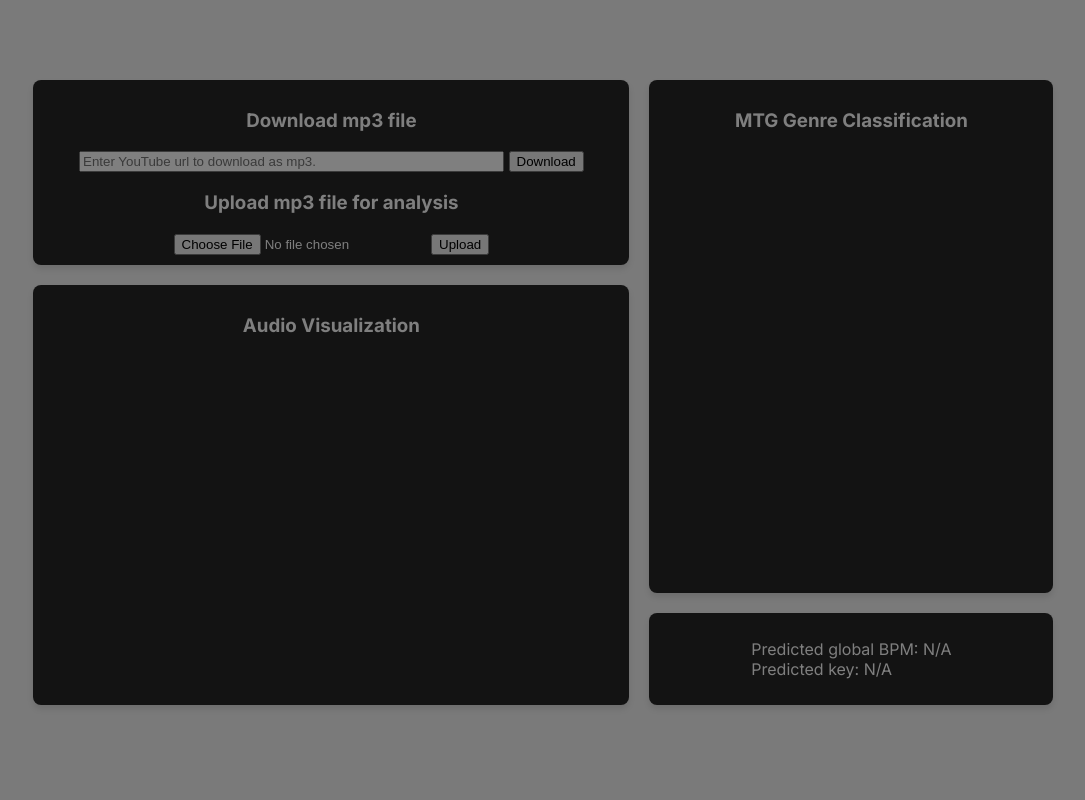
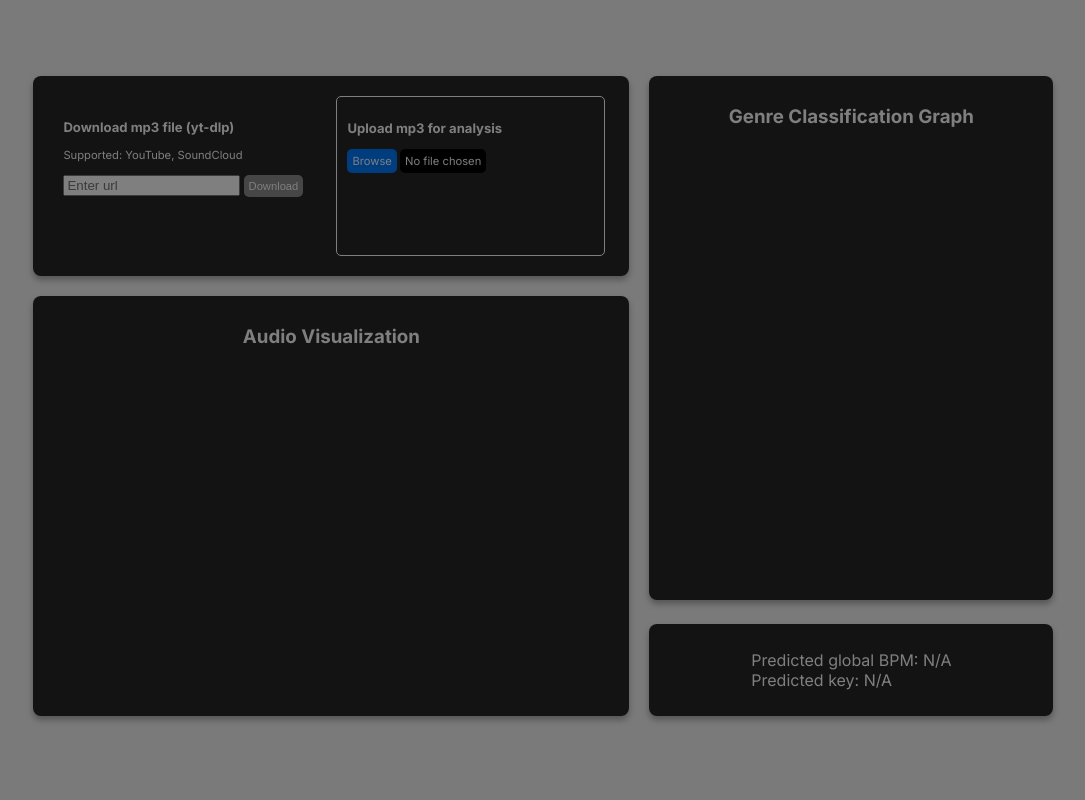
Before and after one commit to bmai1/museko, a Flask app: page / in a window 1280 px wide. Shown: the whole page, without its empty margins (101-1186 px from the left). Run offline with Flask 3, Linux system fonts and the light colour scheme.

Commit message:
Draggable components

```diff
--- a/museko/static/styles.css
+++ b/museko/static/styles.css
@@ -3,7 +3,7 @@
     margin: 0;
     font-family: 'Inter', sans-serif;
     background: #f5f5f5;
-    overflow: hidden;
+    /* overflow: hidden; */
 }
 
 #overlay {
@@ -70,8 +70,8 @@
         "download-upload genre-plot"
         "visualizer genre-plot"
         "visualizer analysis";
-    grid-gap: 20px;
-    padding: 10vh 10.5vw;
+    gap: 20px;
+    padding: 9.5vh 10.5vw;
 }
 
 .download-upload, .visualizer, .genre-plot, .analysis {
@@ -80,14 +80,89 @@
     align-items: center;
     padding: 10px;
     border-radius: 8px;
-    box-shadow: 0 4px 6px rgba(0, 0, 0, 0.1);
+    box-shadow: 0 4px 6px rgba(0, 0, 0, 0.3);
     background-color: rgb(39, 39, 39);
     color: white;
+    /* cursor: move; */
 }
 
 .download-upload {
     width: 45vw;
+    height: 22.5vh;
+    display: grid;
+    grid-template-columns: 1fr 1fr;
     grid-area: download-upload;
+    gap: 10px;
+}
+
+#download-container, #upload-container {
+    width: 21vw;
+    height: 20vh;
+    font-size: 0.7rem;
+    padding: 10px;
+    box-sizing: border-box;
+    border-radius: 5px;
+}
+
+#download-container {
+    margin-left: 10px;
+    /* width: 20vw; */
+    /* background-color: red; */
+}
+
+#download-button {
+    font-size: 0.7rem;
+    color: #fff;
+    background-color: #8d8d8d;
+    margin: 2px 0;
+    padding: 5px;
+    border: 0;
+    border-radius: 5px;
+}
+
+#upload-container {
+    /* background-color: blue; */
+    border: 1px solid white;
+    transition: background-color 0.3s;
+}
+
+#upload-container.dragover {
+    background-color: rgb(102, 102, 102);
+}
+
+.file-label {
+    display: inline-block;
+    background-color: #007bff;
+    padding: 5px;
+    color: #fff;
+    border-radius: 5px;
+    cursor: pointer;
+    white-space: nowrap;
+    overflow: hidden;
+    text-overflow: ellipsis;
+}
+
+.file-name {
+    display: inline-block;
+    max-width: 75%;
+    white-space: nowrap;
+    overflow: hidden;
+    text-overflow: ellipsis;
+    color: #ffffff;
+    padding: 5px;
+    border-radius: 5px;
+}
+
+#upload-button {
+    font-size: 0.7rem;
+    display: none;
+    border: 0;
+    background-color: #8d8d8d;
+    padding: 5px;
+    margin-right: 5px;
+    color: #fff;
+    border-radius: 5px;
+    cursor: pointer;
 }
 
 .visualizer {
@@ -115,6 +190,7 @@
 
 .genre-plot {
     width: 30vw;
+    height: 63vh;
     grid-area: genre-plot;
 }
 
@@ -135,7 +211,7 @@
 }
 
 #matplotlib-fig {
-    width: 90%;
+    width: 80%;
     opacity: 0;
     transition: opacity 0.5s ease;
 }
--- a/museko/templates/index.html
+++ b/museko/templates/index.html
@@ -11,12 +11,13 @@
 
     <link rel="stylesheet" href="https://fonts.googleapis.com/css2?family=Inter:wght@100..900&family=Space+Grotesk:wght@300..700&display=swap">
     <link rel="stylesheet" href="https://fonts.googleapis.com/css2?family=Inter:wght@100..900&display=swap">
+    <link rel='stylesheet' href='https://fonts.googleapis.com/css?family=Pacifico'>
 </head>
 <body>
     <div id="overlay"></div>
     <div id="welcomeDiv">
         <h1>Welcome to <span id="museko-text">Museko!</span></h1>
-        <img id="museko-yotsuba" src="{{ url_for('static', filename='museko.png') }}" alt="Museko Yotsuba">
+        <img id="museko-yotsuba" src="{{ url_for('static', filename='yotsuba.png') }}" alt="Museko Yotsuba">
         <p>
             Museko is an online music analysis tool that classifies song genres using open-source Essentia TensorFlow models.<br>
             Includes real-time audio visualization, BPM/key detection, and an mp3 downloader.
@@ -25,43 +26,51 @@
     </div>
 
     <div class="grid-container">
-        <div class="download-upload">
-            <h3>Download mp3 file</h3>
-            <form id="mp3_download" method="post" action="/download">
-                <input type="text" name="url", id="urlInput" placeholder="Enter YouTube url to download as mp3." size="50">
-                <input type="submit" value="Download">
-                <br>
-                <span id="download_status"></span>
-            </form>
-
-            <h3>Upload mp3 file for analysis</h3>
-            <form id="mp3_upload" method="post" enctype="multipart/form-data">
-                <input type="file" name="file" id="fileInput">
-                <input type="submit" value="Upload">
-            </form>
+        <div class="draggable download-upload">
+            <div id="download-container">
+                <h3>Download mp3 file (yt-dlp)</h3>
+                <p>Supported: YouTube, SoundCloud</p>
+                <form id="mp3-download" method="post" action="/download">
+                    <input type="text" name="url" id="urlInput" placeholder="Enter url" size="19">
+                    <input id="download-button" type="submit" value="Download">
+                    <br>
+                    <span id="download-status"></span>
+                </form>
+            </div>
+            <div id="upload-container">
+                <h3>Upload mp3 for analysis</h3>
+                <form id="mp3-upload" method="post" enctype="multipart/form-data">
+                    <input type="file" name="file" id="file-input" style="display: none;">
+                    <label for="file-input" class="file-label">Browse</label>
+                    <div id="fileName" class="file-name" style="background-color: black;">No file chosen</div><br>
+                    <input id="upload-button" type="submit" value="Upload">
+                    <span id="upload-status"></span>
+                </form>
+            </div>
         </div>
 
         <!-- placeholder for visualizer -->
-        <div class="visualizer">
+        <div class="draggable visualizer">
             <h3 id="file-title">Audio Visualization</h3>
             <div id="visualizer-container"></div>
         </div>
 
         <!-- placeholder for matplotlib fig.  -->
-        <div class="genre-plot">
-            <h3>MTG Genre Classification</h3>
+        <div class="draggable genre-plot">
+            <h3>Genre Classification Graph</h3>
             <div id="fig-loader"></div>
             <img id="matplotlib-fig">
         </div>
 
         <!-- placeholder for analysis results -->
-        <div class="analysis">
+        <div class="draggable analysis">
             <p>
                 Predicted global BPM: <span id="bpm">N/A</span><br>
                 Predicted key: <span id="key">N/A</span>
             </p>
         </div>
     </div>
+    <script src="{{ url_for('static', filename='drag.js') }}"></script>
     <script type="module" src="{{ url_for('static', filename='display.js') }}"></script>
     <script type="module" src="{{ url_for('static', filename='audioVisualizer.js') }}"></script>
 </body>
--- a/notes/idea.txt
+++ b/notes/idea.txt
@@ -6,7 +6,7 @@
 - Genre Prediction using Python audio libraries and open-source TensorFlow models
 - Train personal model on small dataset for binary classification of Drum n Bass
 - Simple UI with Python Framework
+- Draggable divs
 
 Reach/Todo:
-- Draggable divs
 - Song Title Detection -> Artist, Album, Date Published
```
